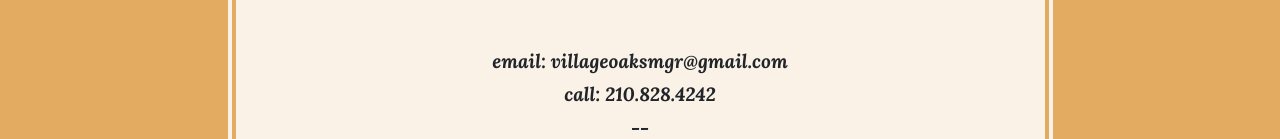
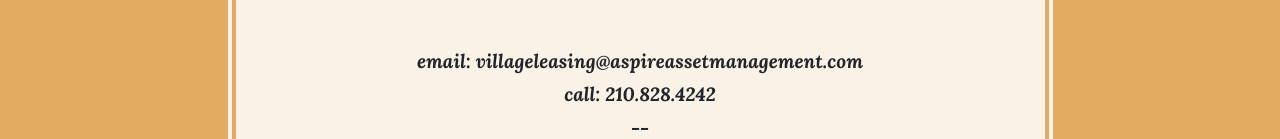
Before and after one commit to jake-nathan/VillageOaksSite, a website: page contact.html in a window 1280 px wide. Shown: the part 924-1063 px from the top of the page. Drawn offline with Linux system fonts and the light colour scheme.

Commit message:
Update contact.html

```diff
--- a/contact.html
+++ b/contact.html
@@ -97,7 +97,7 @@
               <p class="address mb-5">
                 <em>
 
-                  <strong>email: villageoaksmgr@gmail.com</strong> <br>
+                  <strong>email: villageleasing@aspireassetmanagement.com</strong> <br>
                   <strong>call: 210.828.4242</strong> <br>
                   <strong> -- </strong> <br>
                   <strong>8011 N. New Braunfels</strong>
```
